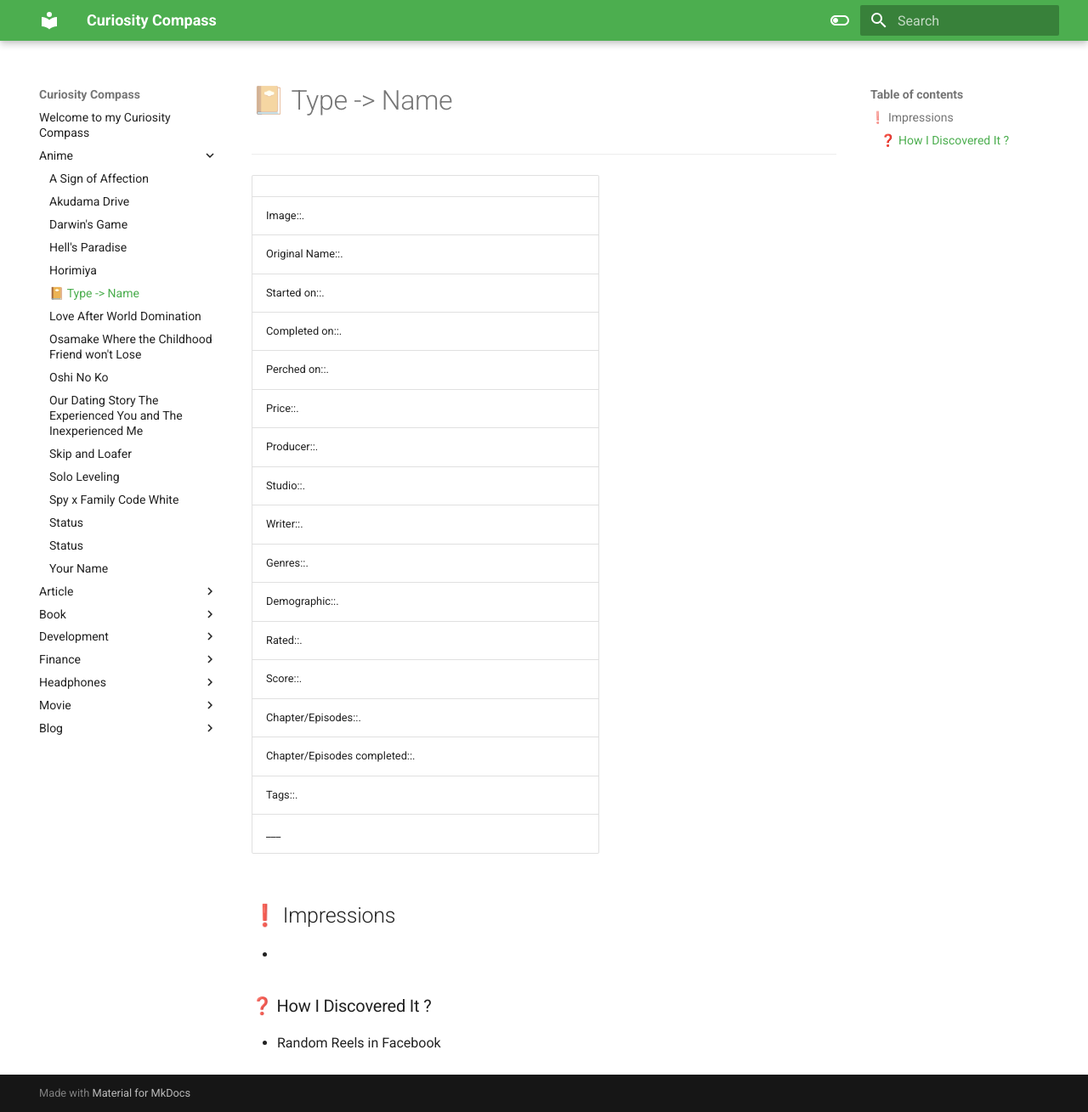
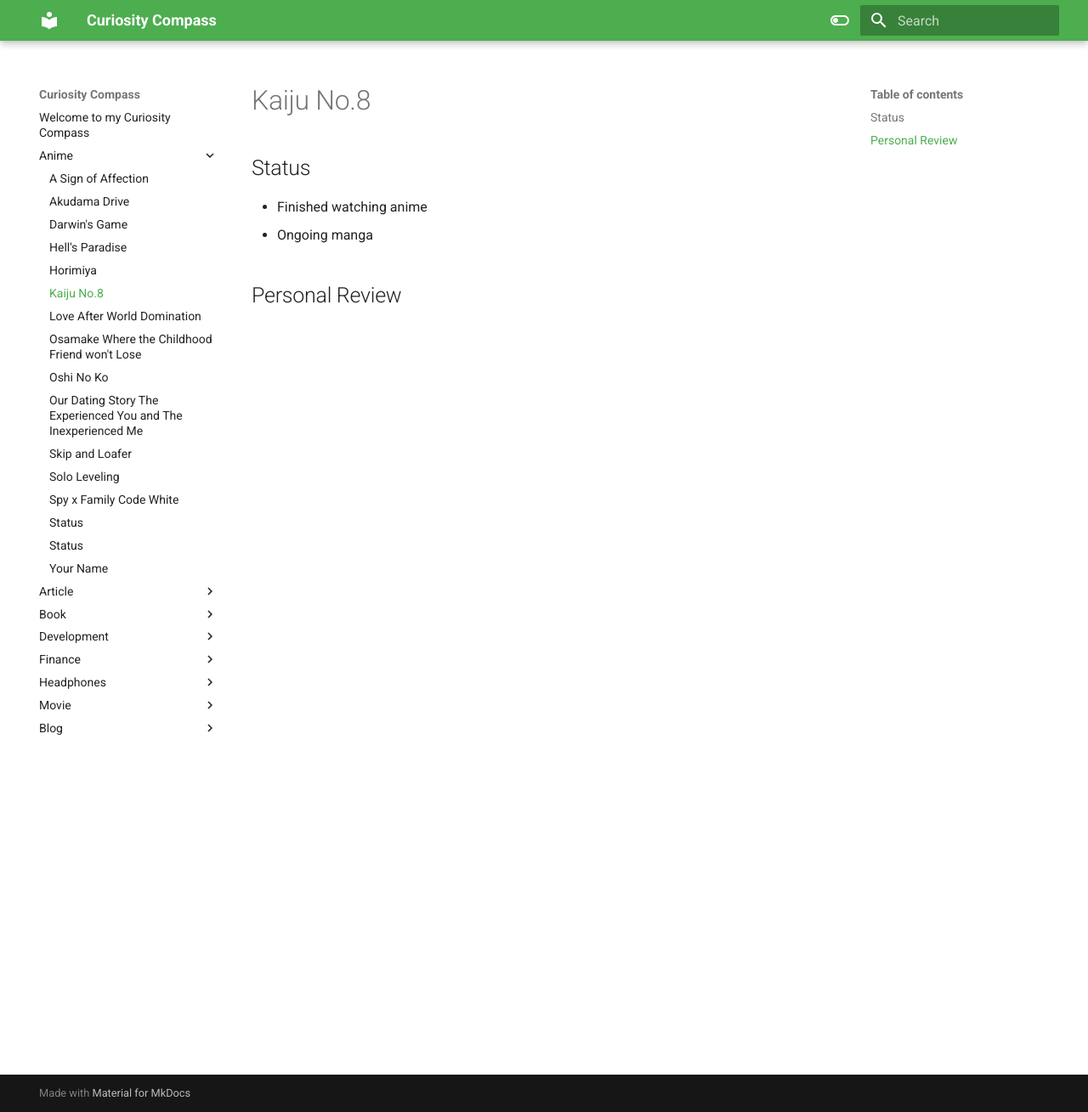
Before and after one commit to armirate-obsidian/mkdocs-obsidian, an MkDocs documentation site: the page built from docs/Anime/Kaiju No.8.md, in a window 1280 px wide and 1309 px high. Shown: the whole window at 85% size. Built offline with MkDocs 1.6.1 and Material for MkDocs 9.7.7, drawn with Linux system fonts in a browser that asks for light colours.

```diff
--- a/docs/Anime/Kaiju No.8.md
+++ b/docs/Anime/Kaiju No.8.md
@@ -1,34 +1,4 @@
----
-created:
-  - 16-02-2022 17:38
-aliases:
-  - Kaiju No.8
-tags:
-  - Entertainment/
----
-
-# 📔 Type -> Name
-___
-|                               |     |     |
-| ----------------------------- | --- | --- |
-| Image::.                      |     |     |
-| Original Name::.              |     |     |
-| Started on::.                 |     |     |
-| Completed on::.               |     |     |
-| Perched on::.                 |     |     |
-| Price::.                      |     |     |
-| Producer::.                   |     |     |
-| Studio::.                     |     |     |
-| Writer::.                     |     |     |
-| Genres::.                     |     |     |
-| Demographic::.                |     |     |
-| Rated::.                      |     |     |
-| Score::.                      |     |     |
-| Chapter/Episodes::.           |     |     |
-| Chapter/Episodes completed::. |     |     |
-| Tags::.                       |     |     |
-___
-## ❗ Impressions
--
-### ❓ How I Discovered It ?
-- Random Reels in Facebook
+## Status
+- Finished watching anime
+- Ongoing manga
+## Personal Review
```
Also changed, not shown: docs/Article/Being Bored Can Be Good for You - If You Do It Right.md (renamed from docs/Article/Being Bored Can Be Good for You — If You Do It Right..md, +8 -17 lines), docs/Development/Flexbox Froggy.md (+0 -12 lines), docs/Development/New Relic.md (+0 -16 lines), docs/index.md (+4 -0 lines).
